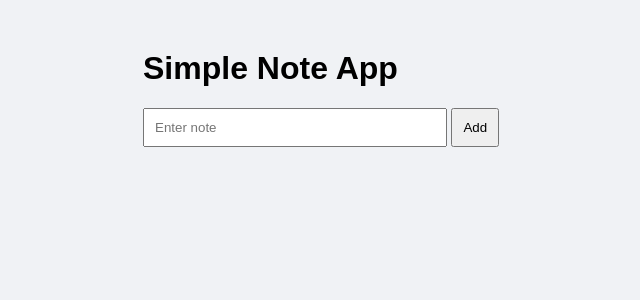
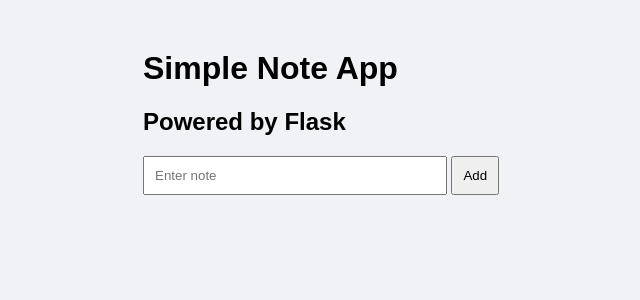
Before and after one commit to Likith-Prasadam/flaskapp, a Flask app: page / in a window 1280 px wide. Shown: the top 300 px of the page, without its empty margins (297-937 px from the left). Run offline with Flask 3, Linux system fonts and the light colour scheme.

Commit message:
Add heading for framework in index.html

```diff
--- a/templates/index.html
+++ b/templates/index.html
@@ -12,6 +12,7 @@
   <body>
     <div class="container">
       <h1>Simple Note App</h1>
+      <h2>Powered by Flask</h2>
 
       <form action="/add" method="POST">
         <input type="text" name="note" placeholder="Enter note" required />
```
